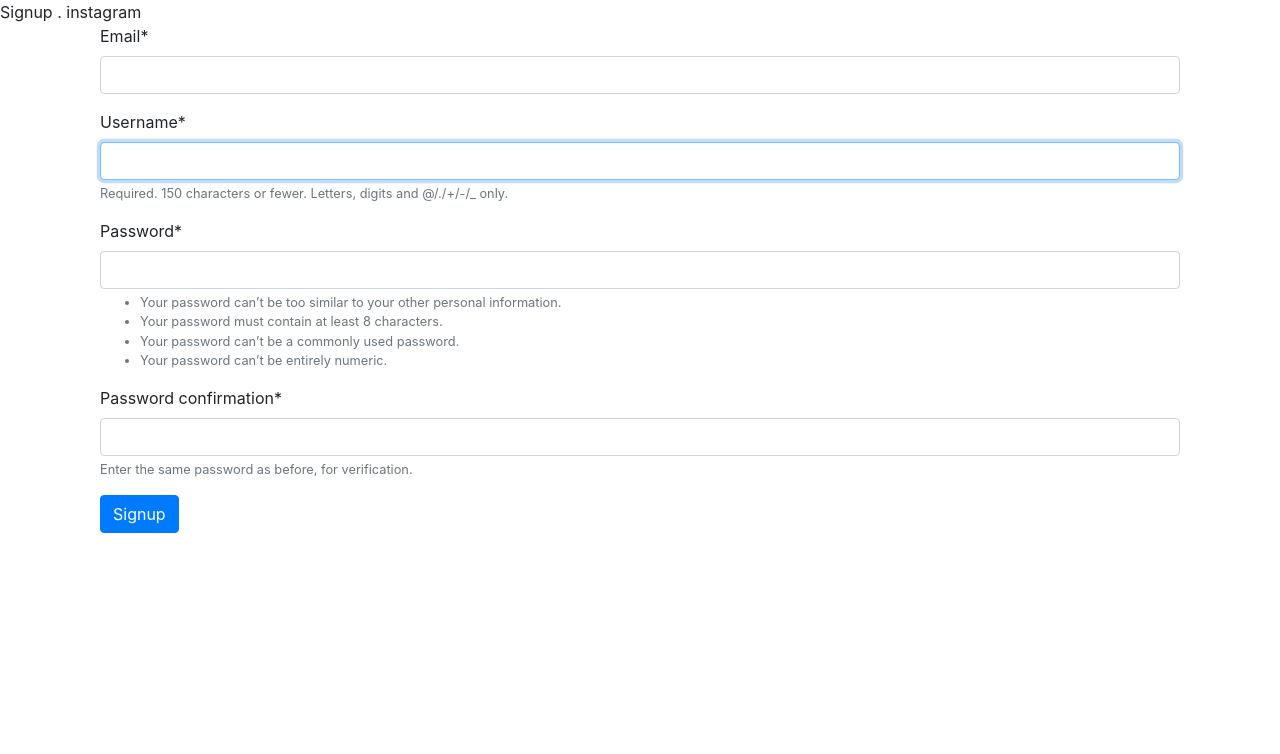
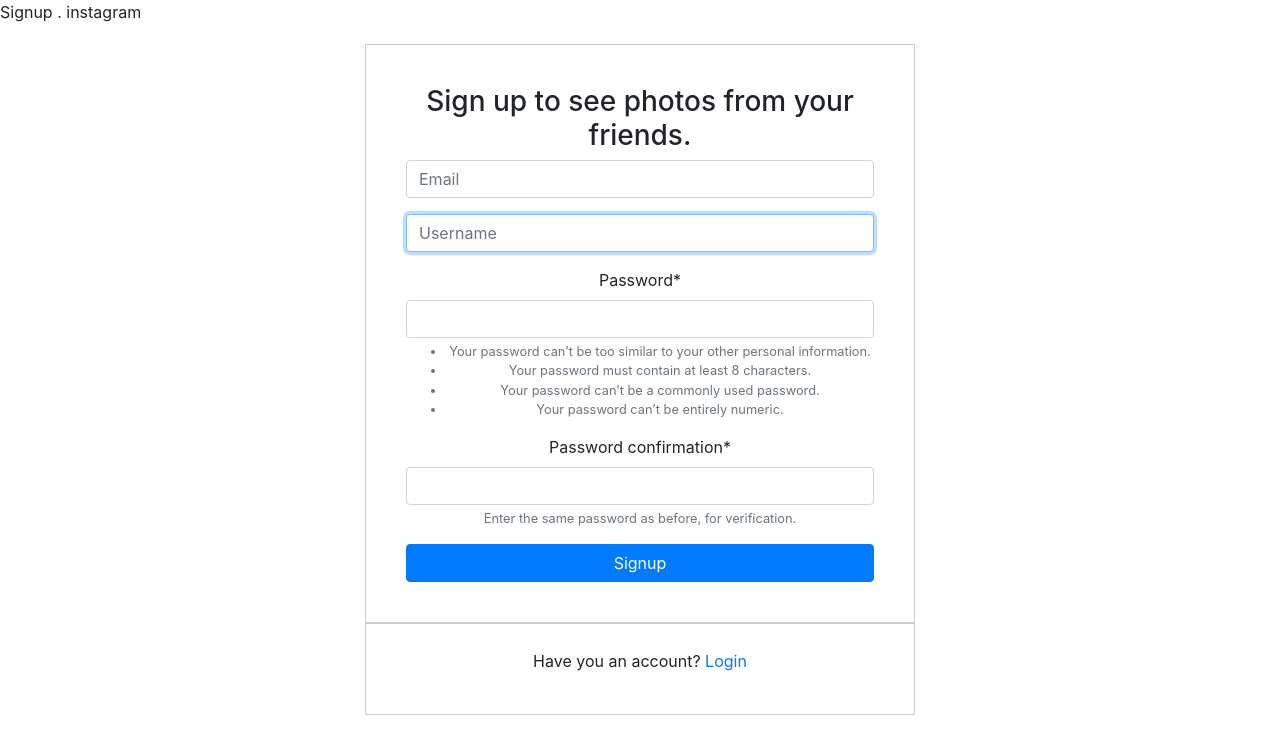
Before and after one commit to TAWHID1248/My_Social_Project, a Django app: page /accounts/signup/ in a window 1280 px wide. Shown: the top 754 px of the page. Run offline with Django 4.2, Linux system fonts and the light colour scheme; some libraries are stand-ins or nearby versions.

Commit message:
User Sign

```diff
--- a/App_Login/forms.py
+++ b/App_Login/forms.py
@@ -6,7 +6,8 @@
 
 
 class CreateNewUser(UserCreationForm):
-    email = forms.EmailField(required=True)
+    email = forms.EmailField(required=True, label="", widget=forms.TextInput(attrs={'placeholder': 'Email'}))
+    username = forms.CharField(required=True, label="", widget=forms.TextInput(attrs={'placeholder': 'Username'}))
 
     class Meta:
         model = User
--- a/templates/App_Login/signup.html
+++ b/templates/App_Login/signup.html
@@ -1,14 +1,34 @@
 {% extends "base.html" %}
-
 {% load crispy_forms_tags %}
 {% block title_block %} {{title}} {% endblock %}
+
+{% block css_block %}
+<style>
+    .sign_up {
+      width: 550px;
+      border: 1px solid #ccc;
+      padding: 40px;
+    }
+    .log_in {
+      width: 550px;
+      padding: 25px;
+      border: 1px solid #ccc;
+    }
+  </style>
+{% endblock %}
 {% block body_block %}
-    <div class="container">
-        <form method="POST">
-            {{ form|crispy}}
+    <center>
+        <div class='sign_up'>
+            <h3>Sign up to see photos from your friends.</h3>
+            <form method="POST">
+                {{ form|crispy}}
 
-            {% csrf_token %}
-            <button type="submit" class="btn btn-primary">Signup</button>
-        </form>
-    </div>
+                {% csrf_token %}
+                <button type="submit" style="width:100%" class="btn btn-primary" >Signup</button>
+            </form>
+        </div>
+        <div class="log_in">
+            <p>Have you an account? <a href="#">Login</a></p>
+        </div>
+    </center>
 {% endblock %}
--- a/templates/base.html
+++ b/templates/base.html
@@ -13,10 +13,13 @@
   <script src="https://maxcdn.bootstrapcdn.com/bootstrap/4.4.1/js/bootstrap.min.js"></script>
   {% block title_block %} Signup {%endblock%}
 
+  {% block css_block %}
+
+  {% endblock %}
 </head>
 
 <body>
-    <div class="container">
+    <div class="container" style="padding-top:20px">
         {% block body_block %}
 
         {% endblock %}
```
